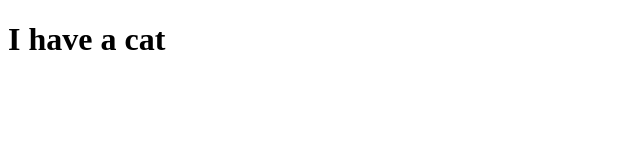
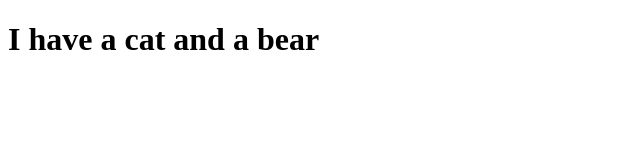
Before and after one commit to Shreeyapanigrahi/Demo, a plain HTML site: page demo/index.html in a window 1280 px wide. Shown: the whole page, without its empty margins (0-640 px from the left). Drawn offline with Linux system fonts and the light colour scheme.

Commit message:
add bear

```diff
--- a/demo/index.html
+++ b/demo/index.html
@@ -5,6 +5,6 @@
     <title>shreeya</title>
 </head>
 <body>
-<h1>I have a cat</h1>
+<h1>I have a cat and a bear</h1>
 </body>
 </html>
```
